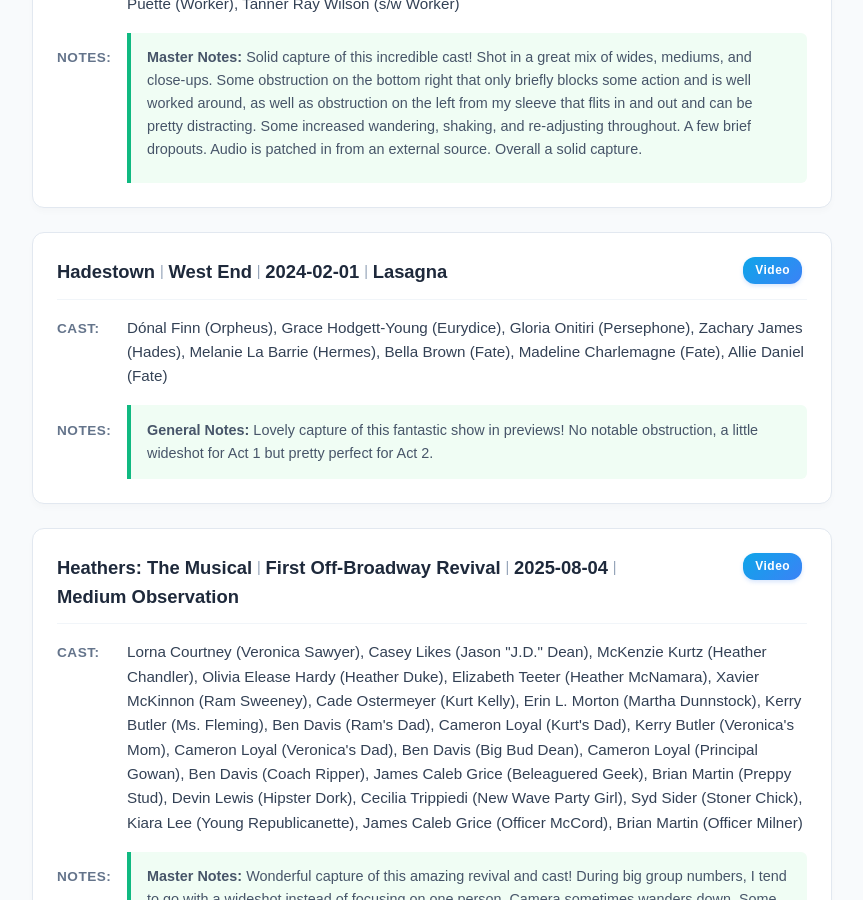
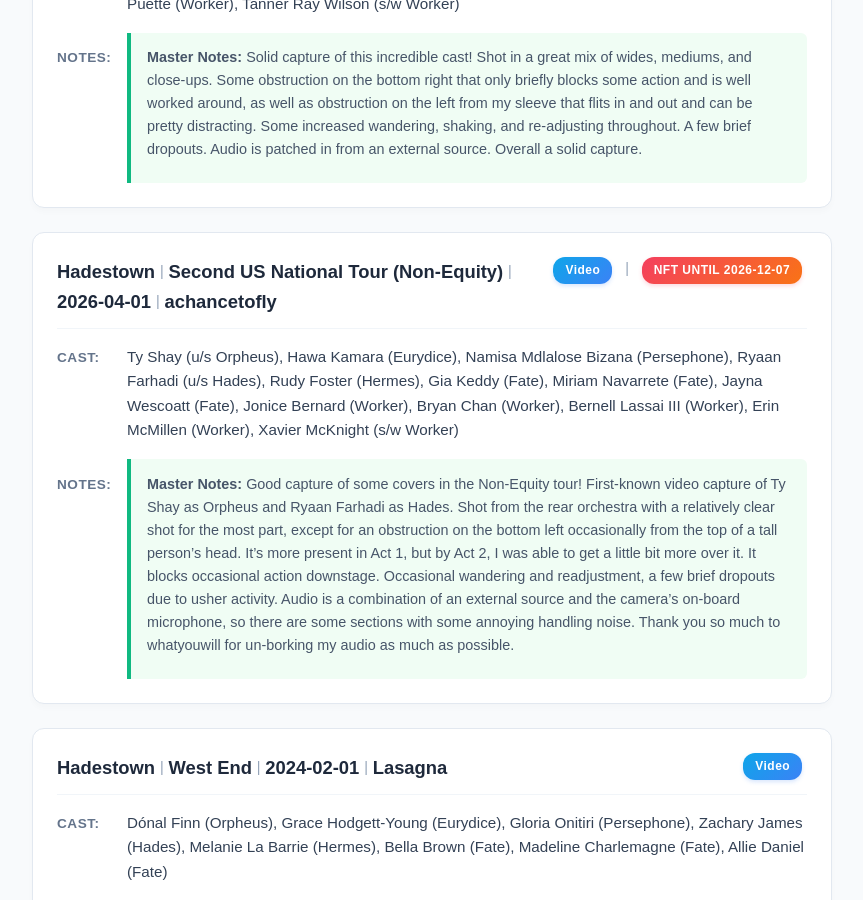
Before and after one commit to DireSpider/direspider.github.io, a Jekyll site: the page built from wants/index.html, in a window 1280 px wide and 900 px high, scrolled down 7420 px. Shown: the whole window, without its empty margins (208-1071 px from the left). Built offline with Jekyll 4.4.1, drawn with Linux system fonts in a browser that asks for light colours.

Commit message:
update my wants include html

```diff
--- a/_includes/wants.html
+++ b/_includes/wants.html
@@ -976,6 +976,56 @@
 
               <div style="margin-bottom: 0.5rem;">
                   <strong>Master Notes:</strong> Solid capture of this incredible cast! Shot in a great mix of wides, mediums, and close-ups. Some obstruction on the bottom right that only briefly blocks some action and is well worked around, as well as obstruction on the left from my sleeve that flits in and out and can be pretty distracting. Some increased wandering, shaking, and re-adjusting throughout. A few brief dropouts. Audio is patched in from an external source. Overall a solid capture.
+              </div>
+
+
+
+
+          </div>
+      </div>
+
+</div><div class="recording-card">
+ <div class="header">
+
+          <div class="header-info">
+            <span>Hadestown</span>
+            <span class="separator">|</span>
+            <span>Second US National Tour (Non-Equity)</span>
+            <span class="separator">|</span>
+            <span>2026-04-01</span>
+            <span class="separator">|</span>
+            <span>achancetofly</span>
+          </div>
+
+          <div class ="header-badges">
+        <span class="media-type-badge">video</span>
+
+
+
+
+    <span class="separator">|</span>
+    <span class="nft-badge">NFT until 2026-12-07</span>
+
+
+             </div>
+
+        </div>
+
+<div class="info-section">
+<span class="label">Cast:</span>
+<span id="cast-display" class="content-text">
+Ty Shay (u/s Orpheus), Hawa Kamara (Eurydice), Namisa Mdlalose Bizana (Persephone), Ryaan Farhadi (u/s Hades), Rudy Foster (Hermes), Gia Keddy (Fate), Miriam Navarrete (Fate), Jayna Wescoatt (Fate), Jonice Bernard (Worker), Bryan Chan (Worker), Bernell Lassai III (Worker), Erin McMillen (Worker), Xavier McKnight (s/w Worker)
+</span>
+</div>
+
+
+      <div class="info-section">
+          <span class="label">Notes:</span>
+          <div class="notes-text">
+
+
+              <div style="margin-bottom: 0.5rem;">
+                  <strong>Master Notes:</strong> Good capture of some covers in the Non-Equity tour! First-known video capture of Ty Shay as Orpheus and Ryaan Farhadi as Hades. Shot from the rear orchestra with a relatively clear shot for the most part, except for an obstruction on the bottom left occasionally from the top of a tall person’s head. It’s more present in Act 1, but by Act 2, I was able to get a little bit more over it. It blocks occasional action downstage. Occasional wandering and readjustment, a few brief dropouts due to usher activity. Audio is a combination of an external source and the camera’s on-board microphone, so there are some sections with some annoying handling noise. Thank you so much to whatyouwill for un-borking my audio as much as possible.
               </div>
 
 
```
